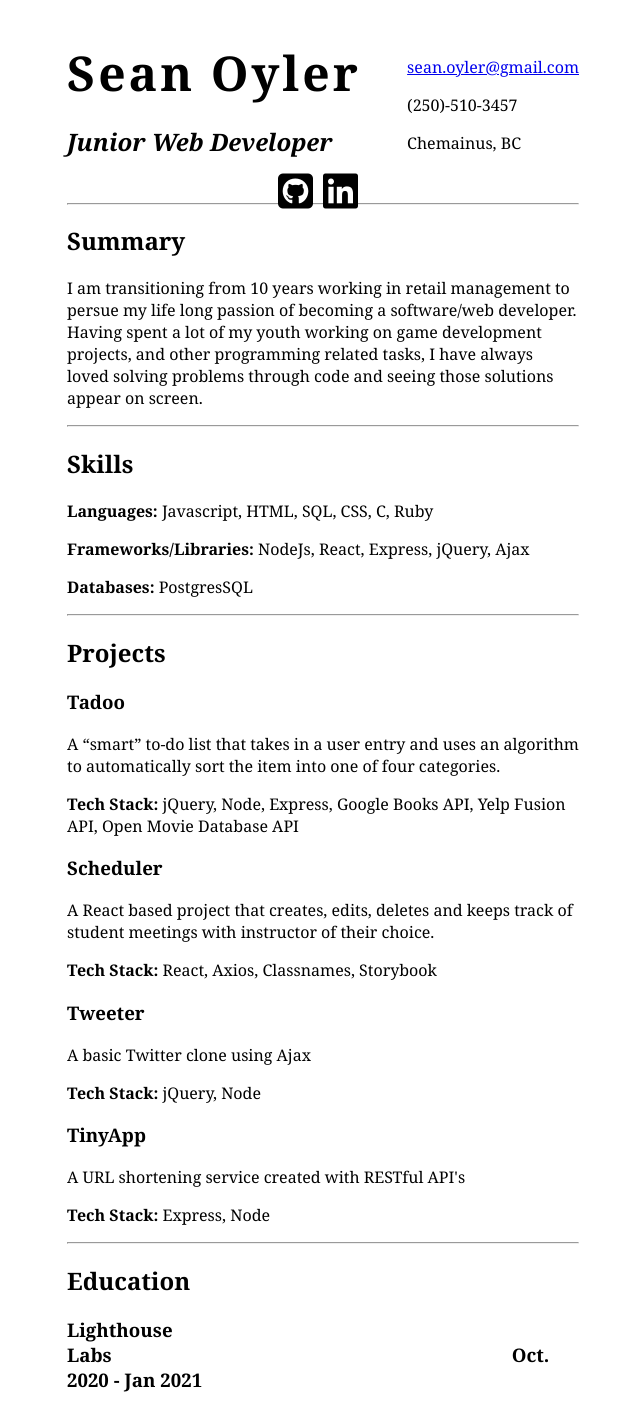
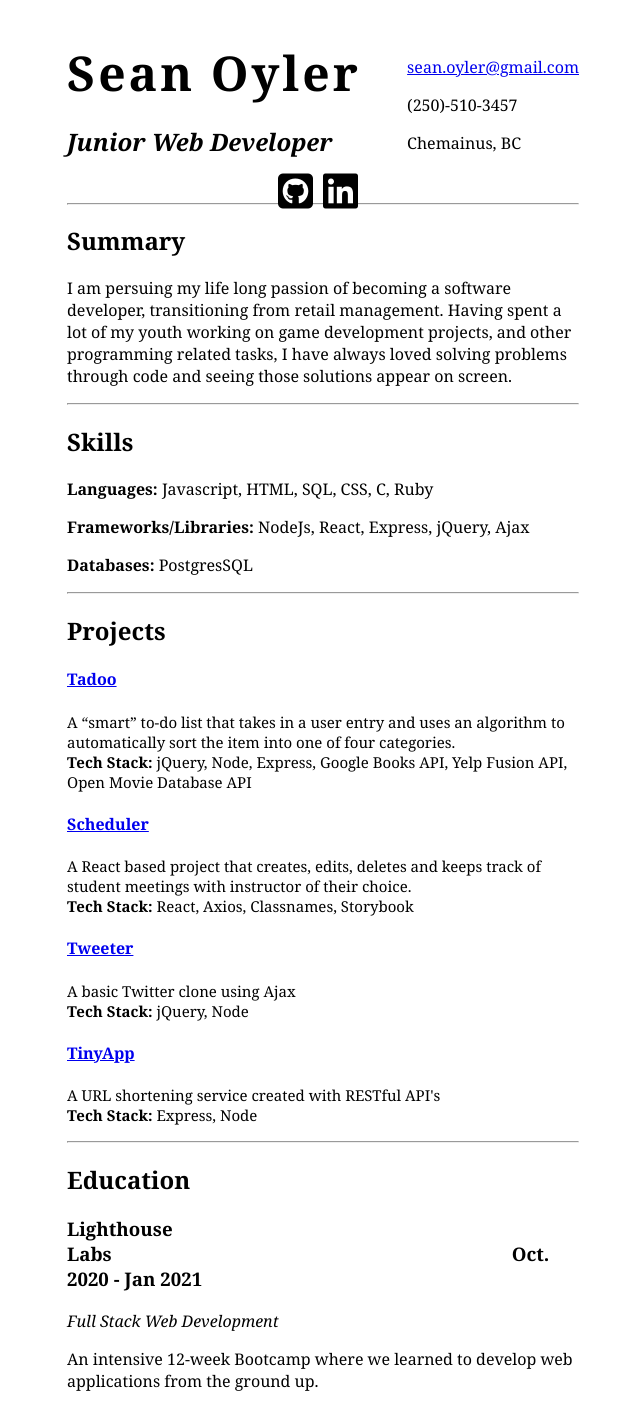
Before and after one commit to xrysen/resume, a React (Create React App) app: page / in a window 1280 px wide. Shown: the top 1410 px of the page, without its empty margins (317-957 px from the left). Built offline with nearby package versions, Linux system fonts and the light colour scheme.

Commit message:
Updates resume

```diff
--- a/src/Components/Education.jsx
+++ b/src/Components/Education.jsx
@@ -11,6 +11,7 @@ const Education = () => {
         dates={item.dates}
         diploma={item.diploma}
         description={item.description}
+        summary={item.summary}
       />
     );
   });
--- a/src/Components/EducationListItem.jsx
+++ b/src/Components/EducationListItem.jsx
@@ -10,6 +10,7 @@ const EducationListItem = (props) => {
       <p>
         <em>{props.diploma}</em>
       </p>
+      <p>{props.summary}</p>
       <p>{props.description}</p>
     </li>
   );
--- a/src/Components/ProjectListItem.jsx
+++ b/src/Components/ProjectListItem.jsx
@@ -1,4 +1,5 @@
 import React from "react";
+import "./Projects.css";
 
 const ProjectListItem = (props) => {
   const techStack = props.techStack.map((item, index) => {
@@ -10,9 +11,10 @@ const ProjectListItem = (props) => {
   })
   return (
     <li key = {props.id}>
-      <h3>{props.name}</h3>
-      <p>{props.description}</p>
-      <strong>Tech Stack: </strong> {techStack}
+      <h4><a href = {props.link}>{props.name}</a></h4>
+      <p className="description">{props.description}
+       <br /> <strong>Tech Stack: </strong> {techStack}
+      </p>
     </li>
   );
 }
--- /dev/null
+++ b/src/Components/Projects.css
@@ -0,0 +1,3 @@
+.description {
+  font-size: 15px;
+}
--- a/src/Components/Projects.jsx
+++ b/src/Components/Projects.jsx
@@ -11,6 +11,7 @@ const Projects = () => {
         name={project.title}
         description={project.description}
         techStack={project.techStack}
+        link={project.link}
       />
     );
   });
--- a/src/Components/Summary.jsx
+++ b/src/Components/Summary.jsx
@@ -5,8 +5,7 @@ const Summary = () => {
     <section className="summary">
       <h1>Summary</h1>
       <p>
-        I am transitioning from 10 years working in retail management to persue
-        my life long passion of becoming a software/web developer. Having spent
+        I am persuing my life long passion of becoming a software developer, transitioning from retail management. Having spent
         a lot of my youth working on game development projects, and other
         programming related tasks, I have always loved solving problems through
         code and seeing those solutions appear on screen.
--- a/src/data/data.js
+++ b/src/data/data.js
@@ -9,25 +9,29 @@ const projects = [
     id: 1,
     title: "Tadoo",
     techStack: ["jQuery", "Node", "Express", "Google Books API", "Yelp Fusion API", "Open Movie Database API"],
-    description: 'A “smart” to-do list that takes in a user entry and uses an algorithm to automatically sort the item into one of four categories.'
+    description: 'A “smart” to-do list that takes in a user entry and uses an algorithm to automatically sort the item into one of four categories.',
+    link: 'https://github.com/xrysen/smart-to-do-list'
   },
   {
     id: 2,
     title: "Scheduler",
     techStack: ["React", "Axios", "Classnames", "Storybook"],
-    description: "A React based project that creates, edits, deletes and keeps track of student meetings with instructor of their choice."
+    description: "A React based project that creates, edits, deletes and keeps track of student meetings with instructor of their choice.",
+    link: "https://github.com/xrysen/scheduler"
   },
   {
     id: 3,
     title: "Tweeter",
     techStack: ["jQuery", "Node"],
-    description: "A basic Twitter clone using Ajax"
+    description: "A basic Twitter clone using Ajax",
+    link: "https://github.com/xrysen/tweeter"
   },
   {
     id: 4,
     title: "TinyApp",
     techStack: ["Express", "Node"],
-    description: "A URL shortening service created with RESTful API's"
+    description: "A URL shortening service created with RESTful API's",
+    link: "https://github.com/xrysen/tinyapp"
   }
 ]
 
@@ -37,8 +41,10 @@ const education = [
     school: "Lighthouse Labs",
     diploma: "Full Stack Web Development",
     dates: "Oct. 2020 - Jan 2021",
+    summary: "An intensive 12-week Bootcamp where we learned to develop web applications from the ground up.",
     description: "Topics covered include: HTML, CSS, Javascript, Ruby, React, Rails, SQL, Express, Node, jQuery, Ajax, RESTful API's, Git and Github"
-  }
+  },
+
 ]
 
 const experience = [
@@ -53,7 +59,7 @@ const experience = [
       "Ordering, merchandising, providing customer service",
       "Leadership, Hiring, employee coaching and development",
       "Power Equipment Trainer for Highstacker and Powerjack",
-      "Backup Bookkeeping and Store Administration",
+      "Bookkeeping and Store Administration",
       "Adhere to company standards and ensure that company policies and procedures are followed"
     ],
   }
```
Also changed, not shown: package.json (+6 -1 lines), 2 other files (tests, documents, lock files or other folders).
